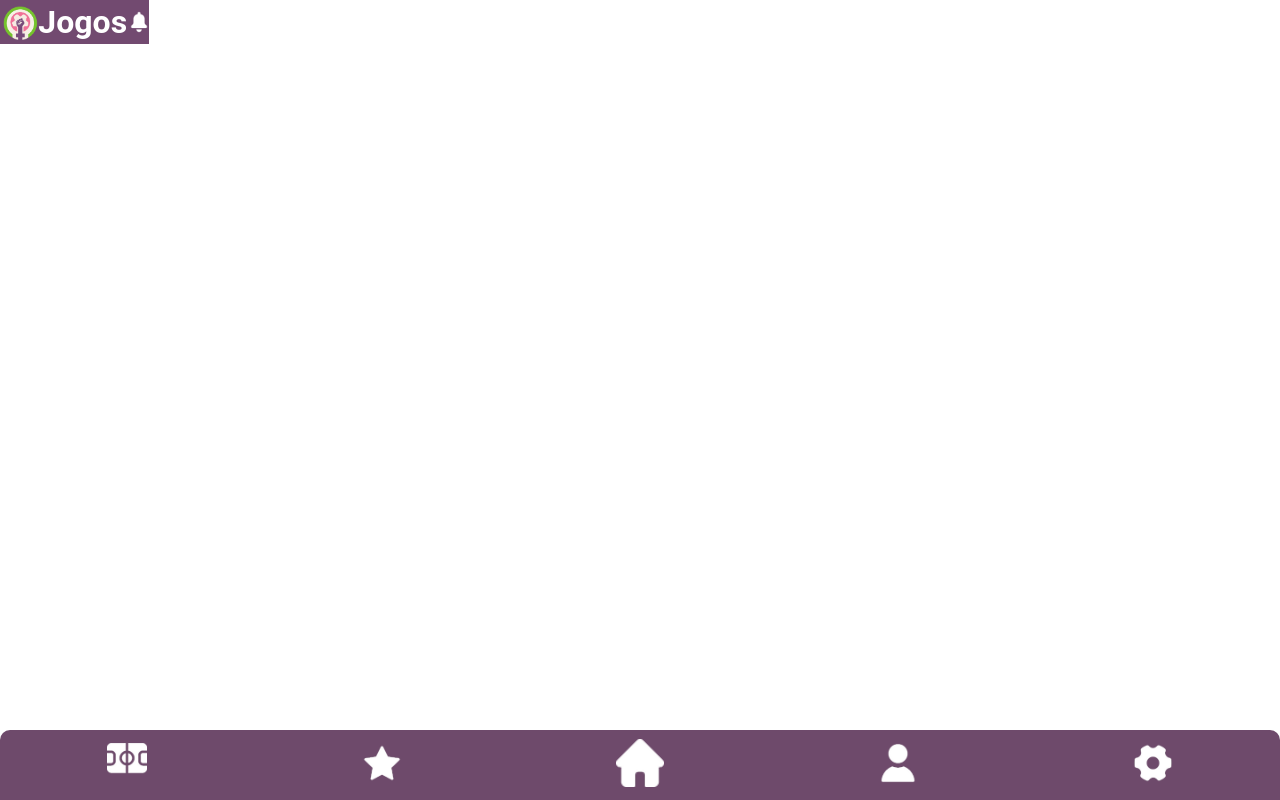
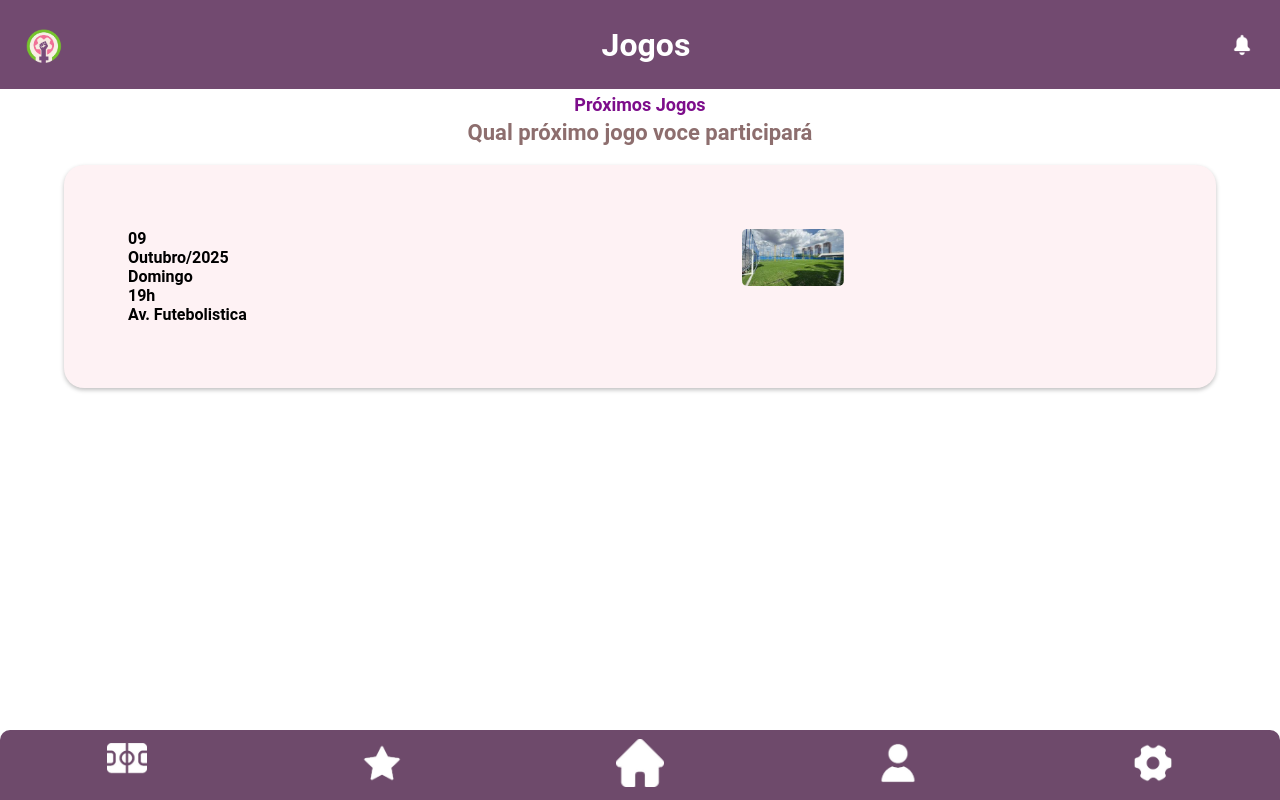
Before and after one commit to MariaEduardaAcyole/Passa_a_Bola-Fiap, a Next.js app: page /lista-jogos in a window 1280 px wide. Built offline with nearby package versions, Linux system fonts and the light colour scheme.

Commit message:
primeira parte tela listajogos

```diff
--- a/src/css/lista-jogos.css
+++ b/src/css/lista-jogos.css
@@ -3,5 +3,23 @@
     display: flex;
     justify-content: center;
     align-items: center;
+    flex-direction: column;
 
 }
+
+.listaJogos-card-jogos-criado{
+ border-radius: 20px;
+background: rgba(237, 40, 67, 0.06);
+box-shadow: 0 2px 4px 0 rgba(0, 0, 0, 0.25);
+display: grid;
+grid-template-columns: 60% 40%;
+width: 90%;
+padding: 5%;
+
+}
+.listaJogos-infos{
+    grid-column: 1/2;
+}
+.listaJogos-img-campo{
+grid-column: 2/3;
+}
--- a/src/pages/_app.js
+++ b/src/pages/_app.js
@@ -4,6 +4,7 @@ import '../../globals.css'; // importa o CSS global
 import '../css/login.css'; // importa o CSS do login (global ou module)
 import '../css/home.css';
 import '../css/perfil.css'
+import '../css/lista-jogos.css'
 //components
 import '../css/header.css'; // importa o CSS do home (global ou module)
 import '../css/menuInferior.css'
--- a/src/pages/lista-jogos.js
+++ b/src/pages/lista-jogos.js
@@ -7,10 +7,21 @@ export default function HomePage() {
       {/* Header */}
       <Header />
 
+      <h2 className="titulo-2">Próximos Jogos</h2>
+      <h3 className="subtitulo">Qual próximo jogo voce participará</h3>
 
+      <div className="listaJogos-card-jogos-criado">
+        <div className="listaJogos-infos">
+          <p class="listaJogos-dia">09</p>
+          <p class="listaJogos-mes-ano">Outubro/2025</p>
+          <p class="listaJogos-dia-da-semana">Domingo</p>
+          <p class="listaJogos-hora">19h</p>
+          <p class="listaJogos-localizacao">Av. Futebolistica</p>
+        </div>
+        <img className="listaJogos-img-campo" src="/img/campo.svg" />
+      </div>
       {/* Menu Inferior */}
       <MenuInferior />
-
     </div>
   );
 }
```
Also changed, not shown: src/pages/inex.html (added, +16 -0 lines).
